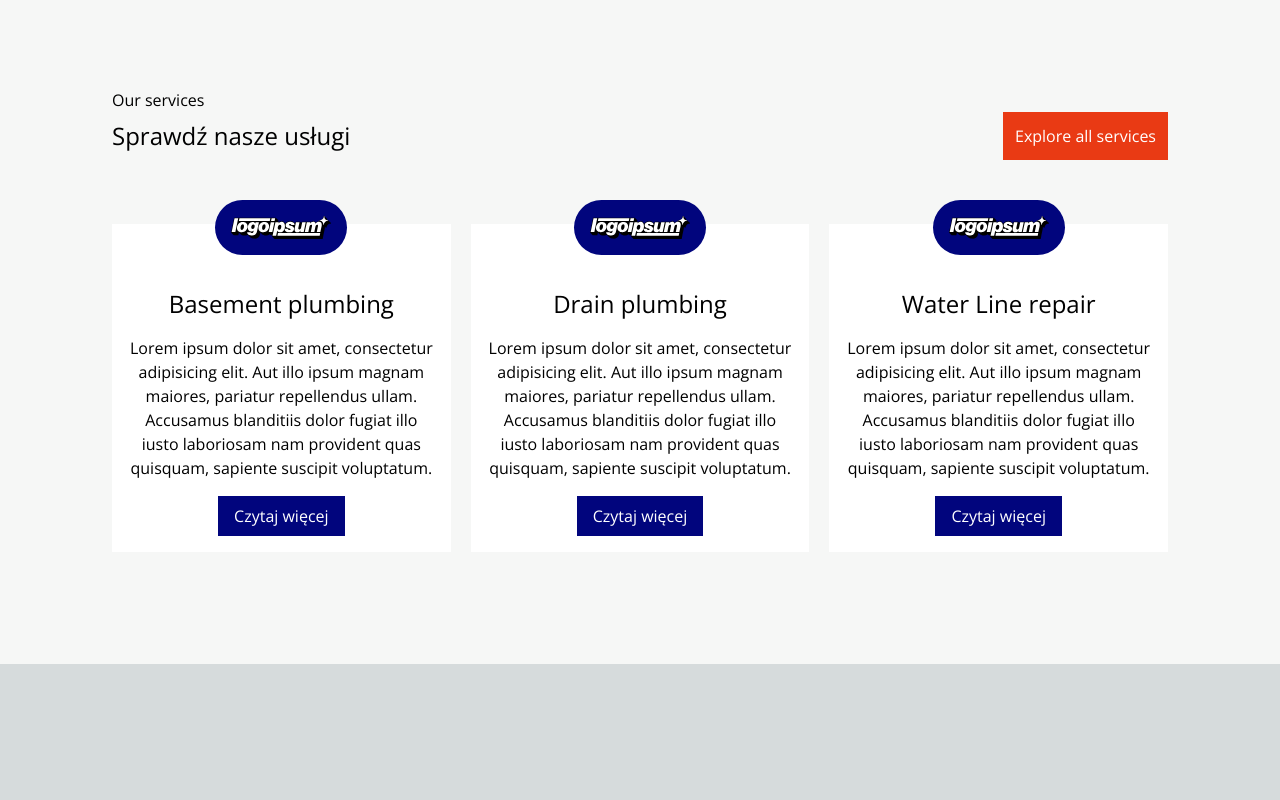
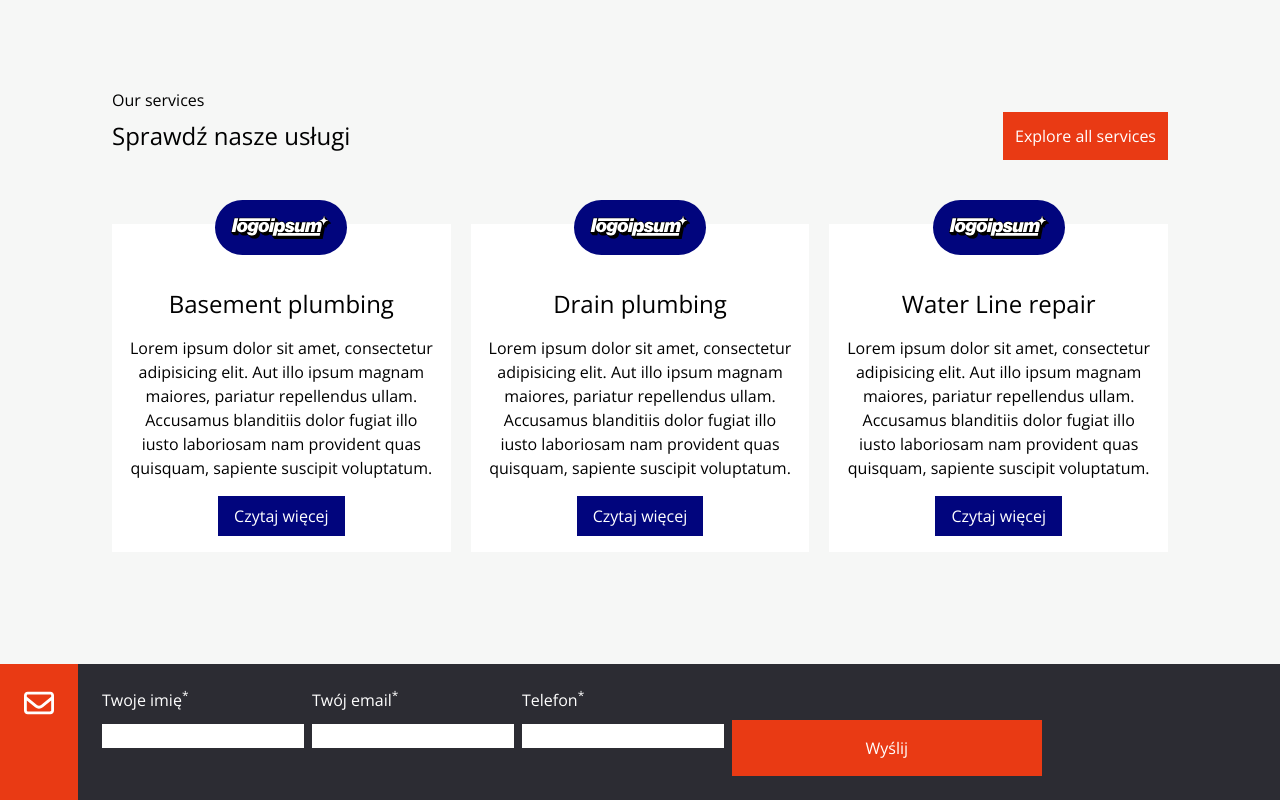
Before and after one commit to gromen/haris-instal, a Next.js app: page / in a window 1280 px wide. Shown: the part 1121-1921 px from the top of the page. Before the commit the page ends 1785 px from the top, so only its background shows below. Built offline with nearby package versions, Linux system fonts and the light colour scheme.

Commit message:
feature: add urgent form - in progress

```diff
--- /dev/null
+++ b/app/components/Contact/Contact.tsx
@@ -0,0 +1,31 @@
+import { FormEvent } from 'react';
+
+export default function Contact() {
+  const onSubmit = (event: FormEvent) => {
+    event.preventDefault();
+    console.log(event.target);
+  };
+
+  return (
+    <form onSubmit={onSubmit} className="sm:flex gap-2">
+      <label htmlFor="name " className="inline-block">
+        Twoje imię<sup>*</sup>
+        <input className="mt-3 block md:inline-block" type="text" id="name" />
+      </label>
+      <label htmlFor="email" className="mt-2 sm:mt-0 inline-block">
+        Twój email<sup>*</sup>
+        <input className="mt-3 block sm:inline-block" type="text" id="email" />
+      </label>
+      <label htmlFor="phone" className="mt-2 sm:mt-0 inline-block">
+        Telefon<sup>*</sup>
+        <input className="mt-3 block sm:inline-block" type="text" id="phone" />
+      </label>
+      <button
+        type="submit"
+        className="bg-primary text-white hover:bg-navy-100 transition-colors p-4 sm:block w-full mt-8"
+      >
+        Wyślij
+      </button>
+    </form>
+  );
+}
--- /dev/null
+++ b/app/components/UrgentContact/UrgentContact.tsx
@@ -0,0 +1,17 @@
+'use client';
+import { FontAwesomeIcon } from '@fortawesome/react-fontawesome';
+import { faEnvelope } from '@fortawesome/free-regular-svg-icons';
+import Contact from '@/app/components/Contact/Contact';
+
+export default function UrgentContact() {
+  return (
+    <section className="md:flex container mx-auto bg-secondary text-white">
+      <div className="bg-primary p-6">
+        <FontAwesomeIcon icon={faEnvelope} className=" text-3xl" />
+      </div>
+      <div className="p-6">
+        <Contact />
+      </div>
+    </section>
+  );
+}
--- a/app/page.tsx
+++ b/app/page.tsx
@@ -6,6 +6,7 @@ import Header from '@/app/components/Header/Header';
 import HeroBanner from '@/app/components/HeroBanner/HeroBanner';
 import TrustedPartner from '@/app/components/TrustedPartner/TrustedPartner';
 import OurServices from '@/app/components/OurServices/OurServices';
+import UrgentContact from '@/app/components/UrgentContact/UrgentContact';
 
 export default function Home() {
   config.autoAddCss = false;
@@ -17,6 +18,7 @@ export default function Home() {
         <HeroBanner />
         <TrustedPartner />
         <OurServices />
+        <UrgentContact />
       </main>
     </Fragment>
   );
```
